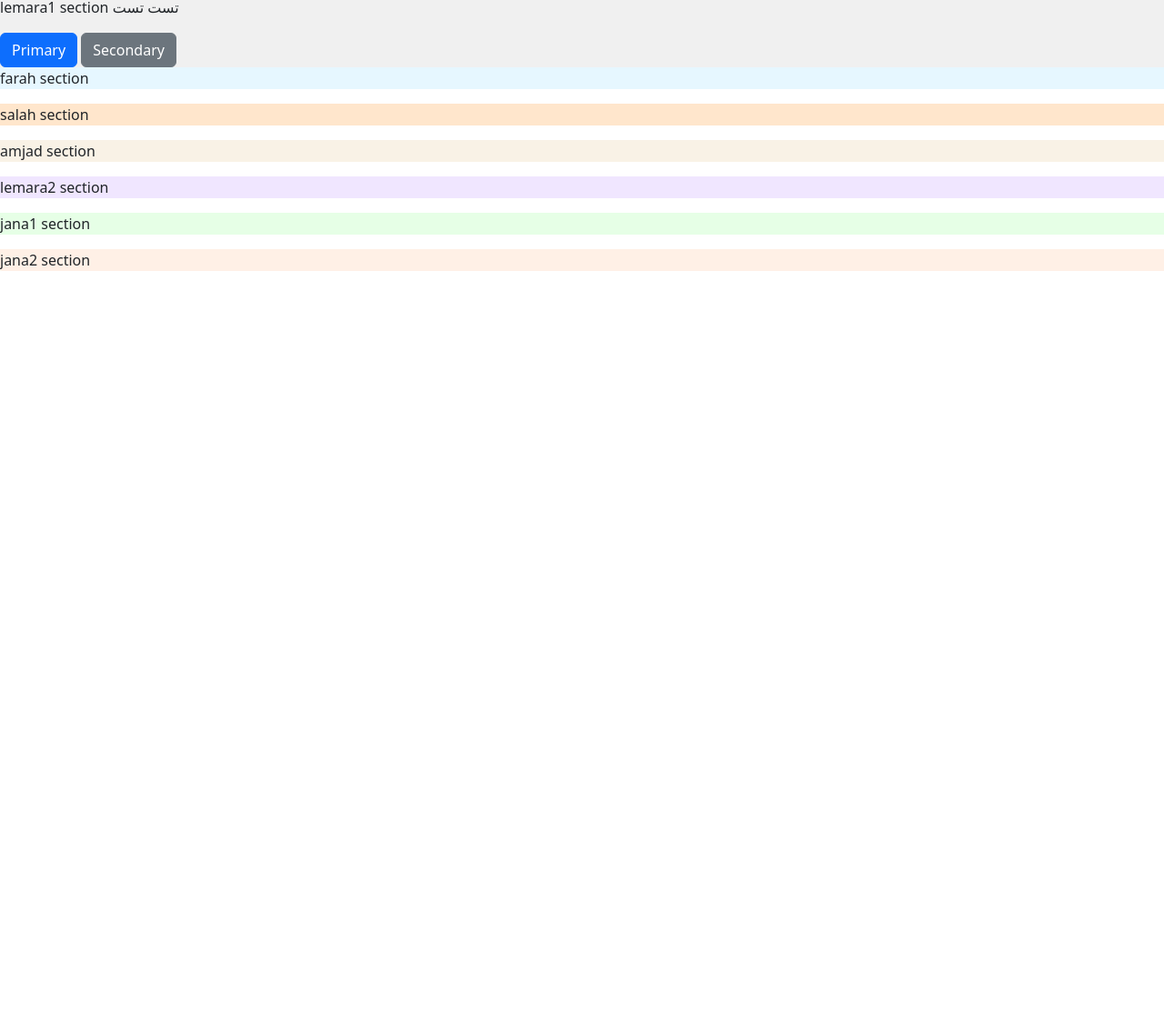
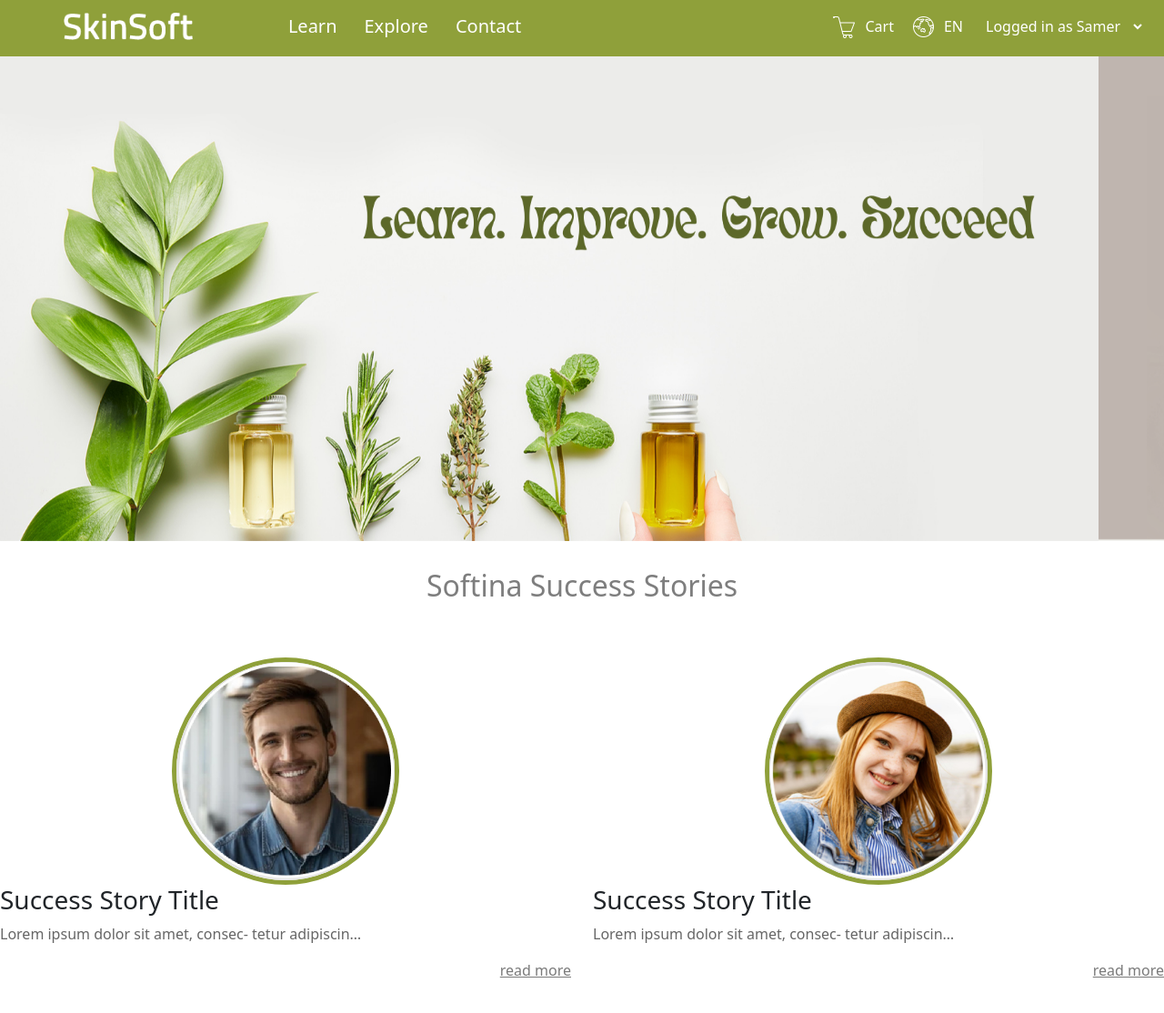
Before and after one commit to lemarafuad/SkinSoft-Task1-, a website: page index.html in a window 1280 px wide. Shown: the part 4-1118 px from the top of the page at 91% size. Before the commit the page ends 800 px from the top, so only its background shows below. Drawn offline with nearby package versions, Linux system fonts and the light colour scheme.

Commit message:
lemara last commit inshallah

```diff
--- a/index.css
+++ b/index.css
@@ -1,5 +1,77 @@
+body {
+  font-family: Lato, sans-serif;
+  margin: 0;
+  padding: 0;
+  background-color: #f4f4f4;
+}
 #lemara1{
-    background-color: #f0f0f0;
+  nav {
+    display: flex;
+    justify-content: space-between;
+    align-items: center;
+    background-color: #8fa03a;
+    color: white;
+    padding: 10px 20px;
+  }
+  nav .logo {
+    display: flex;
+    align-items: center;
+  }
+  nav .logo img {
+    height: 30px;
+    width: auto;
+    margin-left: 50px;
+  }
+  nav ul {
+    list-style: none;
+    display: flex;
+    margin: 0;
+    padding: 0;
+    flex: 1;
+    margin-left: 90px;
+  }
+  nav ul li {
+    margin: 0 15px;
+  }
+  nav ul li a {
+    color: white;
+    text-decoration: none;
+    font-size: 20px; /* Adjust this value to change the text size */
+  }
+  nav .information {
+    display: flex;
+    align-items: center;
+  }
+  nav .information span {
+    margin-right: 10px;
+    font-size: 16px;
+  }
+  nav .cart-icon img {
+    height: 25px;
+    width: auto;
+    margin-right: 10px;
+  }
+  nav .lan-icon img {
+    height: 25px;
+    width: auto;
+    margin-right: 10px;
+    margin-left: 10px;
+  }
+  header {
+    text-align: center;
+    padding: 50px 20px;
+    height: 80;
+    background-size: cover;
+    color: white;
+  }
+  .login-status select {
+    background-color: #8fa03a;
+    color: white;
+    border: #8fa03a 1px solid;
+    padding: 10px;
+    display: inline-flex;
+    align-items: center;
+  }
 }
 #farah{
   background-color: #e6f7ff;
@@ -11,11 +83,47 @@
   background-color: #f9f2e6;
 }
 #lemara2{
-    background-color: #f0e6ff;
+  p,h3 {
+    text-align: left;
+    margin-left: 0px;
+  }
+  .success-stories p {
+    font-size: 1em;
+    color: #666;
+    text-align: left; /* Ensure the paragraph text is aligned left */
+    max-width: 400px; /* Adjust the max-width as per your design */
+    overflow: hidden;
+    text-overflow: ellipsis;
+    white-space: nowrap;
+}
+  .success-stories-container {
+    text-align: center;
+    margin-bottom: 50px;
+  }
+  .success-stories-container h1 {
+    margin-top: 30px;
+    margin-bottom: 90px;
+    font-size: 2em;
+    color: #7e7e7e;
+  }
+  .success-stories{
+    text-align: center;
+  }
+  .success-stories img {
+    margin-top: -30px;
+    width: 250px;
+    height: 250px;
+    border-radius: 50%;
+    border: 5px solid #8fa03a;
+  }
+  .success-stories .read-more {
+    float: right;
+    color: #7a7a7a;
+  }
 }
 #jana1{
-    background-color: #e6ffe6;
+  background-color: #f9f2e6;
 }
 #jana2{
-    background-color: #fff0e6;
+  background-color: #f9f2e6;
 }
--- a/index.html
+++ b/index.html
@@ -5,41 +5,106 @@
     <meta name="viewport" content="width=device-width, initial-scale=1.0">
     <title>Skin Soft</title>
     <link rel="stylesheet" href="index.css">
-    <link href="https://cdn.jsdelivr.net/npm/bootstrap@5.3.3/dist/css/bootstrap.min.css" rel="stylesheet" integrity="sha384-QWTKZyjpPEjISv5WaRU9OFeRpok6YctnYmDr5pNlyT2bRjXh0JMhjY6hW+ALEwIH" crossorigin="anonymous">
+    <link rel="stylesheet" href="node_modules/bootstrap/dist/css/bootstrap.min.css">
     <style>
-
     </style>
 </head>
 <body>
     <div id="lemara1">
-        <p>lemara1 section تست تست</p>
-        <button type="button" class="btn btn-primary">Primary</button>
-        <button type="button" class="btn btn-secondary">Secondary</button>
-
+        <nav>
+            <div class="logo"><img src="designwork/SkinSoft.png" alt="SkinSoft Logo"></div>
+            <ul>
+                <li><a href="#">Learn</a></li>
+                <li><a href="#">Explore</a></li>
+                <li><a href="#">Contact</a></li>
+            </ul>
+            <div class="information">
+                <a href="#" class="cart-icon"><img src="designwork/icons8-cart-50.png" alt="Cart Logo"></a>
+                <span>Cart</span>
+                <a href="#" class="lan-icon"><img src="designwork/icons8-earth-50.png" alt="Lan Logo"></a>
+                <span>EN</span>
+                <div class="login-status">
+                    <select>
+                      <option>Logged in as Samer</option>
+                    </select>
+                </div>
+            </div>
+        </nav>
+        <div id="carouselExampleSlidesOnly" class="carousel slide" data-bs-ride="carousel">
+            <div class="carousel-inner">
+              <div class="carousel-item active">
+                <img src="designwork/BANNER1.PNG" class="d-block w-100" alt="...">
+              </div>
+              <div class="carousel-item">
+                <img src="designwork/BANNER2.PNG" class="d-block w-100" alt="...">
+              </div>
+              <div class="carousel-item">
+                <img src="designwork/BANNER3.PNG" class="d-block w-100" alt="...">
+              </div>
+            </div>
+          </div>
+        <!-- <p>lemara1 section</p> -->
     </div>
     <div id="farah">
-        <p>farah section</p>
     </div>
 
     <div id="salah">
-        <p>salah section</p>
     </div>
 
     <div id="amjad">
-        <p>amjad section</p>
     </div>
 
     <div id="lemara2">
-        <p>lemara2 section</p>
+        <div class="success-stories-container">
+          <h1>Softina Success Stories</h1>
+            <div class="success-stories">
+              <div class="row">
+                <div class="col">
+                  <div class="row">
+                    <div class="col">
+                      <img src="designwork/person1.png" alt="Success Story Image">
+                    </div>
+                    <div class="col">
+                      <h3>Success Story Title</h3>
+                      <p>Lorem ipsum dolor sit amet, consec-
+                        tetur adipiscing elit, sed do eiusmod
+                        tempor incididunt ut labore et
+                        dolore magna aliqua. Quis ipsum
+                        suspendisse ultrices gravida. Risus
+                        commodo viverra maecenas ac-
+                        cumsan lacus vel facilisis.</p>
+                        <a href="" class="read-more">read more</a>
+                    </div>
+                  </div>
+                </div>
+                <div class="col">
+                <div class="row">
+                    <div class="col">
+                      <img src="designwork/person2.png" alt="Success Story Image">
+                    </div>
+                    <div class="col">
+                      <h3>Success Story Title</h3>
+                      <p>Lorem ipsum dolor sit amet, consec-
+                        tetur adipiscing elit, sed do eiusmod
+                        tempor incididunt ut labore et
+                        dolore magna aliqua. Quis ipsum
+                        suspendisse ultrices gravida. Risus
+                        commodo viverra maecenas ac-
+                        cumsan lacus vel facilisis.</p>
+                        <a href="" class="read-more">read more</a>
+                    </div>
+                    </div>
+                </div>
+                </div>
+            </div>
+        </div>
     </div>
-
     <div id="jana1">
-        <p>jana1 section</p>
     </div>
 
     <div id="jana2">
-        <p>jana2 section</p>
+
     </div>
-
+    <script src="node_modules/bootstrap/dist/js/bootstrap.bundle.min.js"></script>
 </body>
 </html>
--- /dev/null
+++ b/package.json
@@ -0,0 +1,5 @@
+{
+  "dependencies": {
+    "bootstrap": "^5.3.3"
+  }
+}
```
Also changed, not shown: designwork/BANNER1.png (added), designwork/BANNER2.png (added), designwork/BANNER3.png (added), designwork/icons8-cart-50.png (added), designwork/icons8-earth-50.png (added), designwork/person1.png (added), designwork/person2.png (added), 1 other file. Lines whose indentation alone changed are shown as unchanged.
